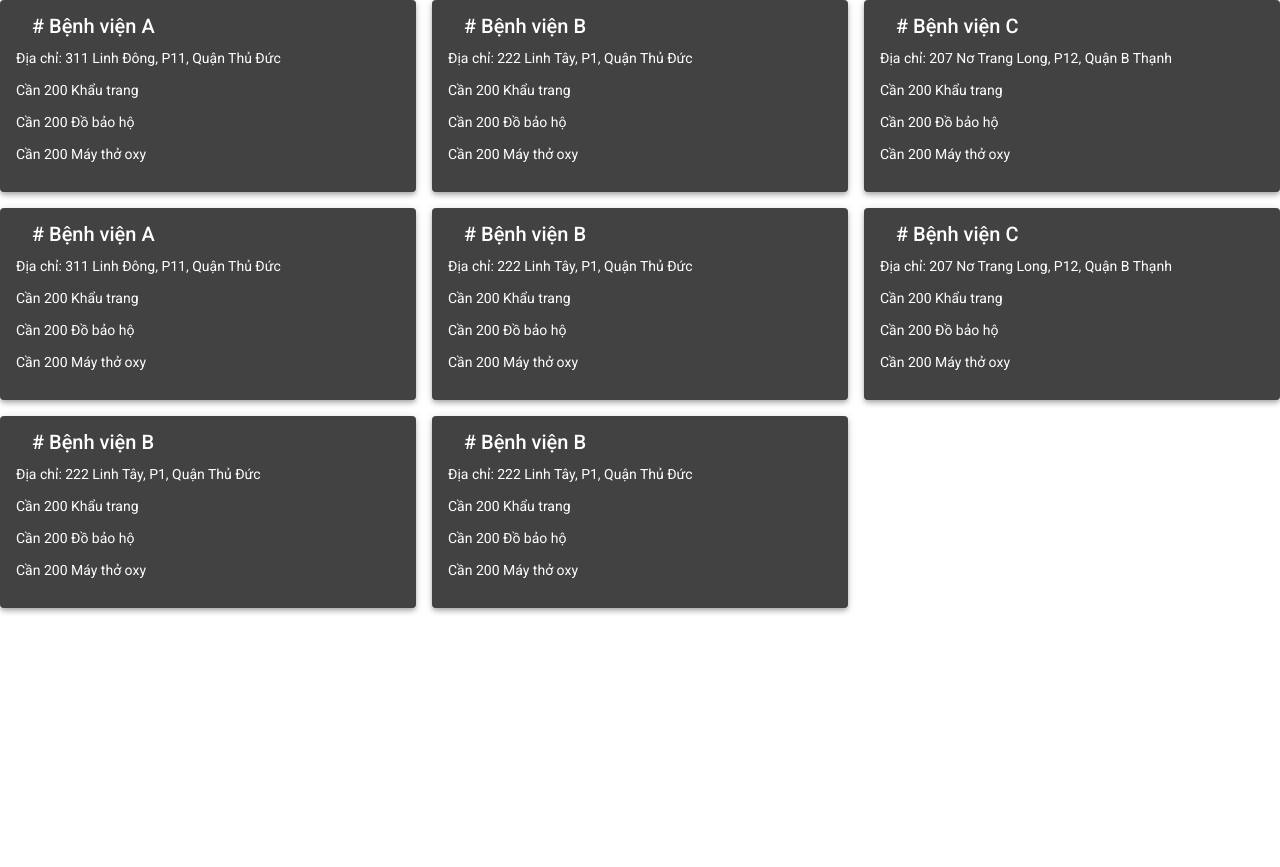
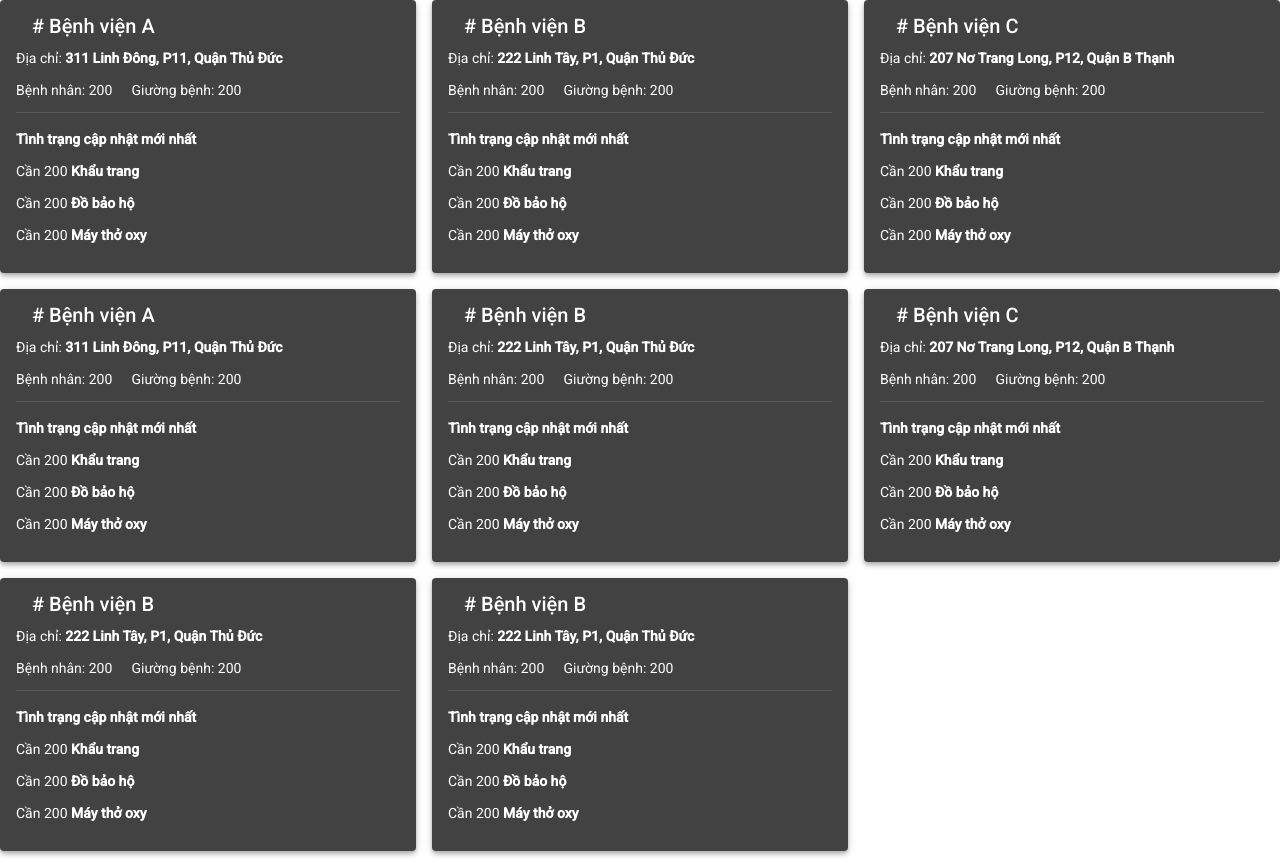
Before and after one commit to ngoclinh93qt/VN-COVID-SOS, an Angular app: page /hospital in a window 1280 px wide. Before the commit the page ends 800 px from the top, so only its background shows below. Built offline with nearby package versions, Linux system fonts and the light colour scheme.

Commit message:
done card view ui

```diff
--- a/src/app/app.module.ts
+++ b/src/app/app.module.ts
@@ -15,6 +15,7 @@ import { BrowserAnimationsModule } from '@angular/platform-browser/animations';
 import { MatCardModule} from '@angular/material/card';
 import { MatButtonModule } from '@angular/material/button';
 import { FlexLayoutModule } from '@angular/flex-layout';
+import {MatDividerModule} from '@angular/material/divider';
 
 
 @NgModule({
@@ -34,6 +35,7 @@ import { FlexLayoutModule } from '@angular/flex-layout';
     MatCardModule,
     MatButtonModule,
     FlexLayoutModule,
+    MatDividerModule,
   ],
   providers: [],
   bootstrap: [AppComponent]
--- a/src/app/shared/components/card/card.component.html
+++ b/src/app/shared/components/card/card.component.html
@@ -4,11 +4,20 @@
   </mat-card-header>
   <mat-card-content>
     <p>
-      Địa chỉ: {{hospital?.address}}
+      Địa chỉ: <span style="font-weight: bold;">{{hospital?.address}}</span>
     </p>
+    <div style="display: flex;">
+      <p style="margin-right: 1.2rem;"> Bệnh nhân: {{hospital?.numPatient}}</p>
+      <p>Giường bệnh: {{hospital?.numBeds}}</p>
+    </div>
+
+    <mat-divider></mat-divider>
+
+    <p style="font-weight: bold; margin-top: 1rem;">Tình trạng cập nhật mới nhất</p>
+
     <div *ngFor="let status of hospital?.statusList">
       <p>
-        Cần {{status.value}}  {{status.key}}
+        Cần {{status.value}}  <span style="font-weight: bold;">{{status.key}}</span>
       </p>
     </div>
   </mat-card-content>
```
